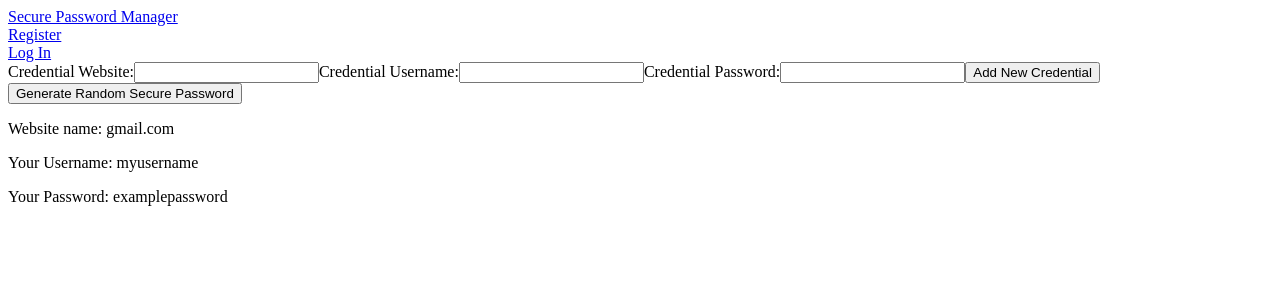
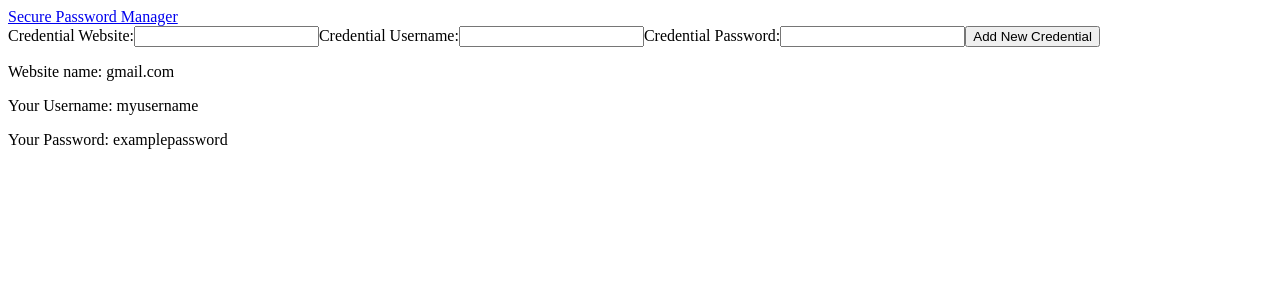
Before and after one commit to saadtajwar/password_manager_590, a React (Create React App) app in the folder frontend/: page / in a window 1280 px wide. Shown: the top 300 px of the page. Built offline with nearby package versions, Linux system fonts and the light colour scheme.

Commit message:
Adding frontend API requests

```diff
--- a/frontend/package.json
+++ b/frontend/package.json
@@ -6,6 +6,7 @@
     "@testing-library/jest-dom": "^5.16.5",
     "@testing-library/react": "^13.4.0",
     "@testing-library/user-event": "^13.5.0",
+    "axios": "^1.3.6",
     "react": "^18.2.0",
     "react-dom": "^18.2.0",
     "react-router-dom": "^6.8.2",
--- a/frontend/src/App.js
+++ b/frontend/src/App.js
@@ -7,7 +7,7 @@ import CredentialsInfo from './components/CredentialsInfo'
 
 
 const App = () => {
-  const [user, setUser] = useState(null);
+  const [user, setUser] = useState({email: 'testemail@gmail.com', password: 'password', userID: 0});
   const dummyCredentialList = [{websiteName: "gmail.com", username: "myusername", password: "examplepassword"}];
   const [credentialList, setCredentialList] = useState(dummyCredentialList);
 
@@ -29,8 +29,8 @@ const App = () => {
 
       <Routes>
         <Route path='/register' element={<RegisterForm />} />
-        <Route path='/login' element={<LoginForm />} />
-        <Route path='/' element={<CredentialsInfo credentialList={credentialList} />} />
+        <Route path='/login' element={<LoginForm user={user} setUser={setUser} />} />
+        <Route path='/' element={<CredentialsInfo credentialList={credentialList} userID={user.userID}/>} />
 
       </Routes>
     </Router>
--- a/frontend/src/components/CredentialsInfo.js
+++ b/frontend/src/components/CredentialsInfo.js
@@ -13,12 +13,12 @@ Whats in a credential:
     * need to figure out if credential should include an array of ppls usernames its shared w/ ? *
 */
 
-const CredentialsInfo = ({credentialList}) => {
+const CredentialsInfo = ({credentialList, userID}) => {
 
     console.log('the list', credentialList);
     return (
         <div>
-            <NewCredentialsForm />
+            <NewCredentialsForm userID={userID} />
             <CredentialList credentialList={credentialList} />
         </div>
     )
--- a/frontend/src/components/LoginForm.js
+++ b/frontend/src/components/LoginForm.js
@@ -1,8 +1,9 @@
+import axios from 'axios';
 import React, {useState} from 'react'
 import {useNavigate} from 'react-router-dom'
 
 const LoginForm = ({user, setUser}) => {
-    const [username, setUsername] = useState('');
+    const [email, setEmail] = useState('');
     const [password, setPassword] = useState('');
     const navigate = useNavigate();
 
@@ -18,18 +19,24 @@ const LoginForm = ({user, setUser}) => {
         try {
             e.preventDefault();
             const loggingInUser = {
-                username,
+                email,
                 password
             }
+            const apiURL = 'http://localhost:5000/api/users/login';
+            const loggedUser = await axios.post(apiURL, loggingInUser);
+            const userID = loggedUser.user_id;
+            const user = {email, password, userID};
+            setUser(user);
+            window.localStorage.setItem('loggedUser', JSON.stringify(user));
             // send attempted user credentials to backend API and setUser to that
             // , then log that in local storage (prob gotta change this later to be more secure)
             // setUser(returnedUser)
             // window.localStorage.setItem('loggedUser', JSON.stringify(returnedUser));
-            setUsername('');
+            setEmail('');
             setPassword('');
             navigate('/');
         } catch (error) {
-            alert('Log in did not work')
+            console.log('Log in did not work');
         }
     }
 
@@ -37,7 +44,7 @@ const LoginForm = ({user, setUser}) => {
   return (
     <div>
         <form onSubmit={handleSubmit}>
-            <input value={username} onChange={(e) => setUsername(e.target.value)} />
+            <input value={email} onChange={(e) => setEmail(e.target.value)} />
             <input type="password" value={password} onChange={(e) => setPassword(e.target.value)} />
         </form>
     </div>
--- a/frontend/src/components/NewCredentialsForm.js
+++ b/frontend/src/components/NewCredentialsForm.js
@@ -1,22 +1,23 @@
 import React, {useEffect, useState} from 'react'
+import axios from 'axios'
 
-const NewCredentialsForm = () => {
+
+const NewCredentialsForm = ({userID}) => {
     const [websiteUsername, setWebsiteUsername] = useState('');
     const [credentialUsername, setCredentialUsername] = useState('');
     const [credentialPassword, setCredentialPassword] = useState('');
-    const [randomPassword, setRandomPassword] = useState('');
 
 
     const handleSubmit = (e) => {
         e.preventDefualt();
+        const newCredential = {
+            website: websiteUsername,
+            alias: credentialUsername,
+            password: credentialPassword
+        }
         /*
             send POST request to our REST API to add this credential stuff into the user's credential storage
         */
-    }
-
-    const handleRandomPasswordSubmit = async (e) => {
-        e.preventDefualt();
-        setCredentialPassword("abc");
     }
 
     return (
@@ -28,10 +29,6 @@ const NewCredentialsForm = () => {
                 <button type="submit">Add New Credential</button>
             </form>
 
-            <form onSubmit={handleRandomPasswordSubmit}>
-
-                <button type="submit">Generate Random Secure Password</button>
-            </form>
         </div>
     )
 }
--- a/frontend/src/components/RegisterForm.js
+++ b/frontend/src/components/RegisterForm.js
@@ -1,10 +1,11 @@
 import React, { useState } from 'react'
 import {useNavigate} from 'react-router-dom'
+import axios from 'axios'
 
 
 const RegisterForm = () => {
-    const [name, setName] = useState('');
     const [username, setUsername] = useState('');
+    const [email, setEmail] = useState('');
     const [password, setPassword] = useState('');
     const navigate = useNavigate();
 
@@ -12,14 +13,16 @@ const RegisterForm = () => {
         e.preventDefault();
         try {
             const user = {
-                name,
                 username,
+                email,
                 password
             };
             // send call to backend to create user
-
-            setName('');
+            const apiURL = 'http://localhost:5000/api/users';
+            const newUser = await axios.post(apiURL, user);
+            const userID = newUser.id;
             setUsername('');
+            setEmail('');
             setPassword('');
             navigate('/login');
         } catch (error) {
@@ -32,8 +35,8 @@ const RegisterForm = () => {
     <div>
         <form onSubmit={handleRegister}>
             <div>
-                Name: <input value={name} onChange={(e)=>setName(e.target.value)}/>
-                Username: <input value={username} onChange={(e)=>setUsername(e.target.value)} />
+                Username: <input value={username} onChange={(e)=>setUsername(e.target.value)}/>
+                Email: <input value={email} onChange={(e)=>setEmail(e.target.value)} />
                 Password: <input value={password} type="password" onChange={(e)=>setPassword(e.target.value)} />
                 <button type="submit">Register new user</button>
             </div>
```
Also changed, not shown: 1 other file (tests, documents, lock files or other folders).
